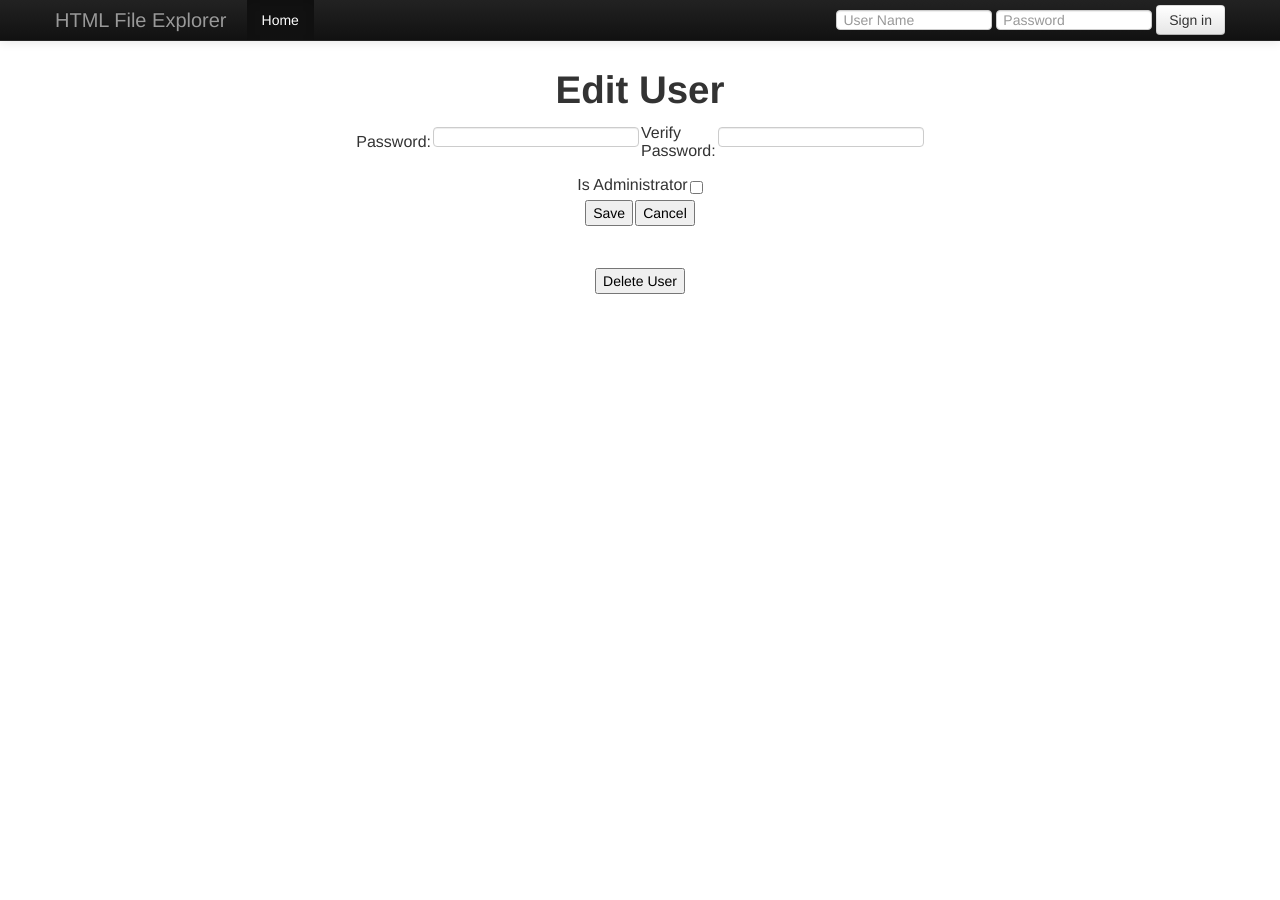
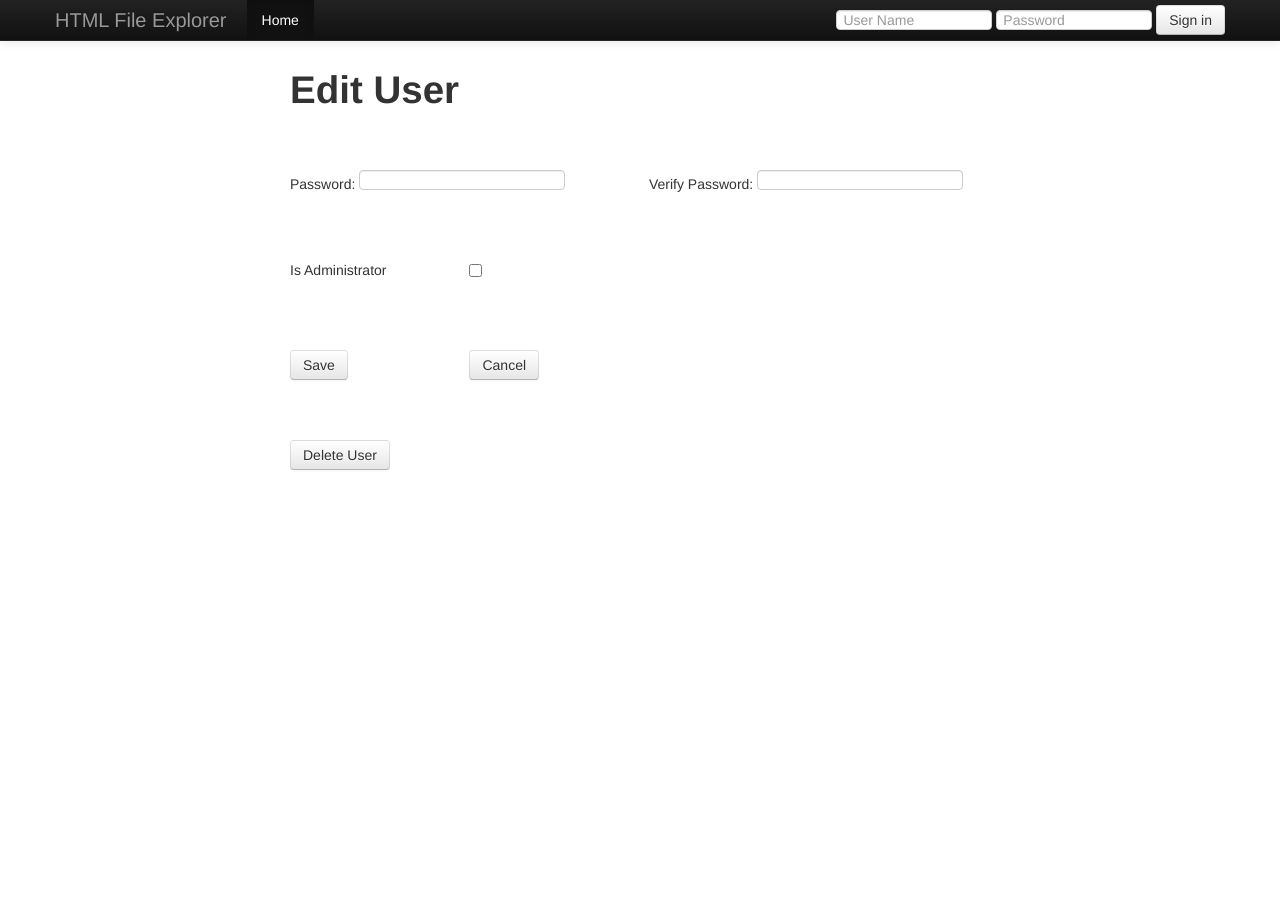
Before and after one commit to bfincher/html_browser, a Django app: template html_browser/templates/admin/edit_user.html in a window 1280 px wide. After the commit the page ends 470 px from the top, so only its background shows below. Run offline with Django 3.2, Linux system fonts and the light colour scheme; the template is opened without the code that fills it, so the values that code supplies are empty; some libraries are stand-ins or nearby versions.

Commit message:
make edit_user use bootstrap instead of tables

```diff
--- a/html_browser/templates/admin/edit_user.html
+++ b/html_browser/templates/admin/edit_user.html
@@ -1,82 +1,93 @@
 {% extends "page.html" %}^
+
+{% block additional_header %}
+<style type="text/css">
+	body {
+		padding-top: 20px;
+		padding-bottom: 40px;
+	}
+
+	.container-narrow {
+		margin: 0 auto;
+		max-width: 700px;
+	}
+
+	.settings {
+		margin: 60px 0;
+	}
+
+
+</style>
+{% endblock %}
+
 {% block body %}
-
-	<center>
-	<h1>Edit User {{ user.username }}</h1>
+<div class="container-narrow">
+	<h1 style="margin-top: 50px;">Edit User</h1>
+	<h2>{{ user.username }}</h2>
+ 	<font color="red"><p id="pwErrorText"></p></font>
 
 	<form id="form" action="{{ const.BASE_URL }}userAdmin" method="post">
-	<table class="UserAdminOuterTable">
-	<tr class="UserAdminOuterTable">
-		<td class="UserAdminOuterTable">
 		<input name=action type=hidden value=editUser />
 		<input name=userName type=hidden value="{{ user.username }}" />
-		</td>
-	</tr>
-	<tr class="UserAdminOuterTable">
-		<td class="UserAdminOuterTable">
-			<table cellspacing=10>
-				<tr>
-					<td>Password: </td>
-					<td><input name=password type=password onkeyup="validatePassword('form')" /></td>
-					<td>Verify Password: </td>
-					<td><input name=verifyPassword type=password onkeyup="validatePassword('form')"/></td>
-				</tr>
-				<tr align="center">
-					<td colspan=4><font color="red"><p id="pwErrorText"></p></font></td>
-				</tr>
-			</table>
-		</td>
-	</tr>
-	<tr class="UserAdminOuterTable">
-		<td class="UserAdminOuterTable" colspan=2>
-			<table cellspacing=10 style="margin-left:auto;margin-right:auto">
-				<tr>
-					<td>Is Administrator</td>
-					<td>
+	<div class="row-fluid settings">
+	    <div class="span6">
+		Password:
+		<input name=password type=password onkeyup="validatePassword('form')" />
+	    </div>
+	    <div class="span6">
+		Verify Password:
+		<input name=verifyPassword type=password onkeyup="validatePassword('form')"/>
+	    </div>
+	</div>
+
+	<div class="row-fluid settings">
+	   <div class="span3">
+	       Is Administrator
+	   </div>
+	   <div class="span1">
 	       <input name="isAdministrator" type="checkbox"
 		{% if user.is_staff %} checked="checked" {% endif %}
 	       />
-					</td>
-				</tr>
-			</table>
-		</td>
-	</tr>
-	<tr class="UserAdminOuterTable">
-		<td class="UserAdminOuterTable" colspan=2>
-			<table class="UserGroupTable">
+	   </div>
+	</div>
+
 	{% for groupName in activeGroupNames %}
-					<tr class="UserGroupTable">
-						<td class="UserGroupTable"><input name="isGroup{{ groupName }}" type="checkbox" checked="checked" /> </td>
-						<td class="UserGroupTable">{{ groupName }}</td>
-					</tr>
+	    <div class="row-fluid settings">
+		<div class="span1">
+		    <input name="isGroup{{ groupName }}" type="checkbox" checked="checked" />
+		</div>
+		<div class="span3">
+		    {{ groupName }}
+		</div>
+	    </div>
 	{% endfor %}
+
 	{% for groupName in groupNames %}
-					<tr class="UserGroupTable">
-						<td class="UserGroupTable"><input name="isGroup{{ groupName }}" type="checkbox" checked="checked" /> </td>
-						<td class="UserGroupTable">{{ groupName }}</td>
-					</tr>
+	    <div class="row-fluid">
+		<div class="span1">
+		    <input name="isGroup{{ groupName }}" type="checkbox" checked="checked" />
+		</div>
+		<div class="span3">
+		    {{ groupName }}
+		</div>
+	    </div>
 	{% endfor %}
-			</table>
-		</td>
-	</tr>
-	<tr class="UserAdminOuterTable">
-		<td class="UserAdminOuterTable">
-			<table cellspacing=10 style="margin-left:auto;margin-right:auto">
-				<tr>
-					<td><input id=Save name=submit type=submit value="Save"/></td>
-					<td><input name=submit type=submit value="Cancel"/></td>
-				</tr>
-			</table>
-		</td>
-	</tr>
-	</table>
-	</form>
+	<div class="row-fluid settings">
+	    <div class="span3">
+	        <input class="btn" id=Save name=submit type=submit value="Save"/>
+	    </div>
+	    <div class="span3">
+	        <input class="btn" name=submit type=submit value="Cancel"/>
+	    </div>
+	</div>
+	<div class="row-fluid settings">
+	    <div class="span12">
+	        <input class="btn" type="submit" value="Delete User" onclick="deleteUser('{{ user.username }}')"; />
+	    </div>
+	</div>
 
-	<br>
-	<input type="submit" value="Delete User" onclick="deleteUser('{{ user.username }}')"; />
 
-	</center>
-
+</div>
 <script src="{{ const.MEDIA_URL }}edit_user.js"></script>
 
 {% endblock %}
--- a/media/html_browser.css
+++ b/media/html_browser.css
@@ -62,25 +62,13 @@ TH.UploadOuterTable
      padding:15px;
 }
 
-TABLE.UserAdminOuterTable
-  {
-     width:500px;
-     text-align:center;
-  }
+/*
+table-noborder td {
+     border-top: none;
+}
 
-TH.UserAdminOuterTable
-  {
-     text-align:center;
-     font-weight: bold;
-  }
-
-TR.UserAdminOuterTable
-  {
-     text-align:center;
-  }
-
-
-TD.UserAdminOuterTable
-  {
-     text-align:center;
-  }
+.table-noborder td,
+.table-noborder th {
+    border: 0;
+}
+*/
```
Lines whose indentation alone changed are shown as unchanged.
